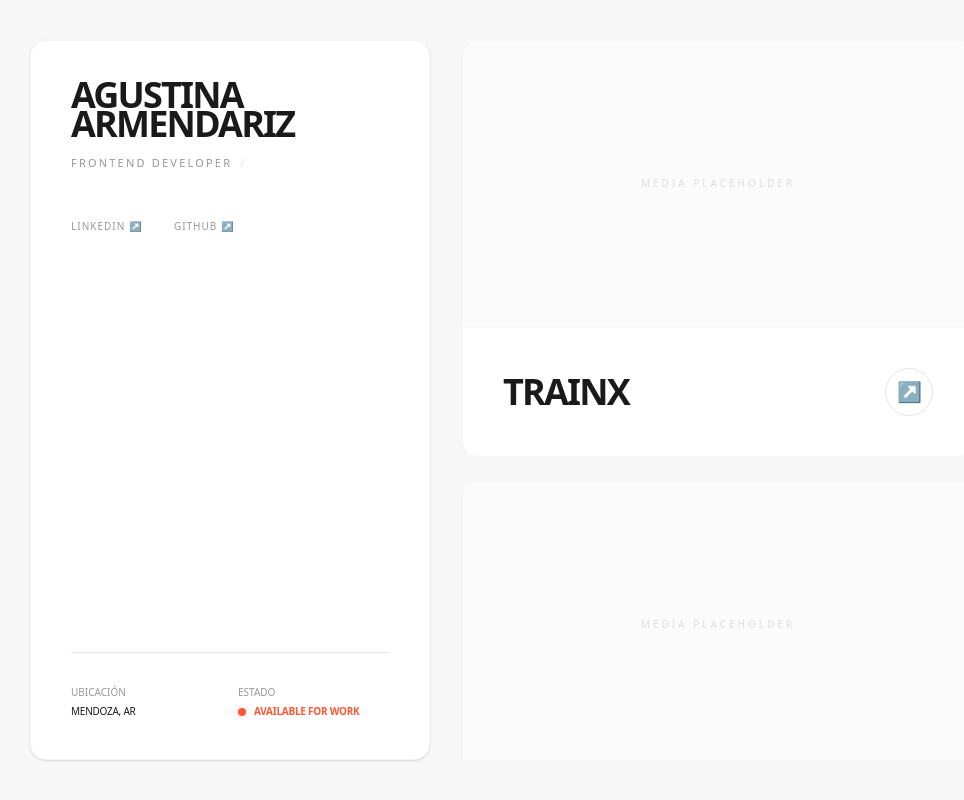
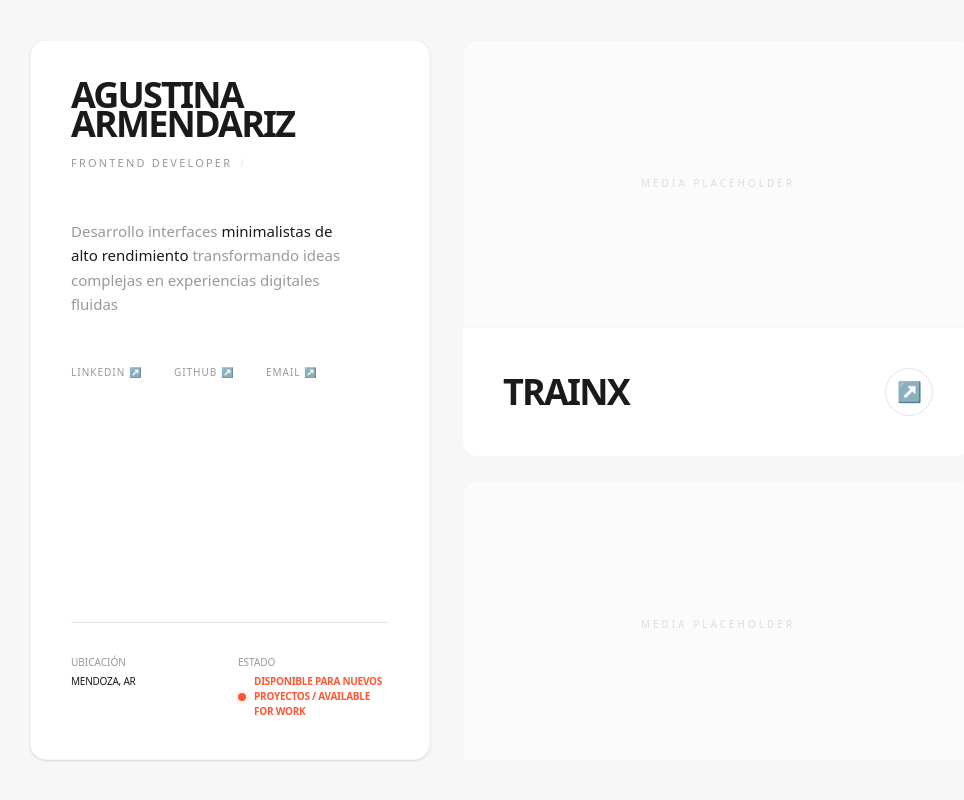
Before and after one commit to agusarmendariz/Portfolio, a Next.js app: page / in a window 1280 px wide. Shown: the whole page, without its empty margins (130-1094 px from the left). Built offline with nearby package versions, Linux system fonts and the light colour scheme.

Commit message:
cambios profile

```diff
--- a/src/app/globals.css
+++ b/src/app/globals.css
@@ -30,3 +30,7 @@ html, body, section, div {
 *::-webkit-scrollbar {
   display: none;
 }
+
+html {
+  scroll-behavior: smooth;
+}
--- a/src/components/Profile.tsx
+++ b/src/components/Profile.tsx
@@ -14,7 +14,11 @@ export default function Profile() {
           </p>
         </div>
 
-        {/* Links: Cambio de color de Gris a Negro Puro en hover */}
+
+        <p className="text-[14px] md:text-[15px] text-secondary leading-relaxed max-w-[280px]">
+         Desarrollo interfaces <span className="text-ink font-medium">minimalistas de alto rendimiento</span> transformando ideas complejas en experiencias digitales fluidas
+        </p>
+
         <div className="flex gap-8 font-mono text-[10px] uppercase tracking-widest">
           <a
             href="https://linkedin.com/in/agustina-armendariz"
@@ -30,10 +34,15 @@ export default function Profile() {
           >
             GitHub ↗
           </a>
+          <a
+            href="mailto:armendarizagustina.m@gmail.com"
+            className="text-secondary hover:text-ink transition-all duration-300 border-b border-transparent hover:border-ink pb-1"
+          >
+            Email ↗
+          </a>
         </div>
       </div>
 
-      {/* BLOQUE INFERIOR: Metadata técnica */}
       <div className="grid grid-cols-2 gap-4 border-t border-border pt-8 font-mono text-[10px] uppercase">
         <div>
           <p className="text-secondary mb-1">Ubicación</p>
@@ -42,13 +51,13 @@ export default function Profile() {
         <div>
           <p className="text-secondary mb-1">Estado</p>
           <div className="flex items-center gap-2">
-             {/* Un pequeño detalle: punto naranja que respira (ping) */}
+
              <span className="relative flex h-2 w-2">
                 <span className="animate-ping absolute inline-flex h-full w-full rounded-full bg-safety opacity-75"></span>
                 <span className="relative inline-flex rounded-full h-2 w-2 bg-safety"></span>
              </span>
              <p className="text-safety font-bold tracking-tight">
-               Available for work
+              Disponible para nuevos proyectos / Available for work
              </p>
           </div>
         </div>
```
